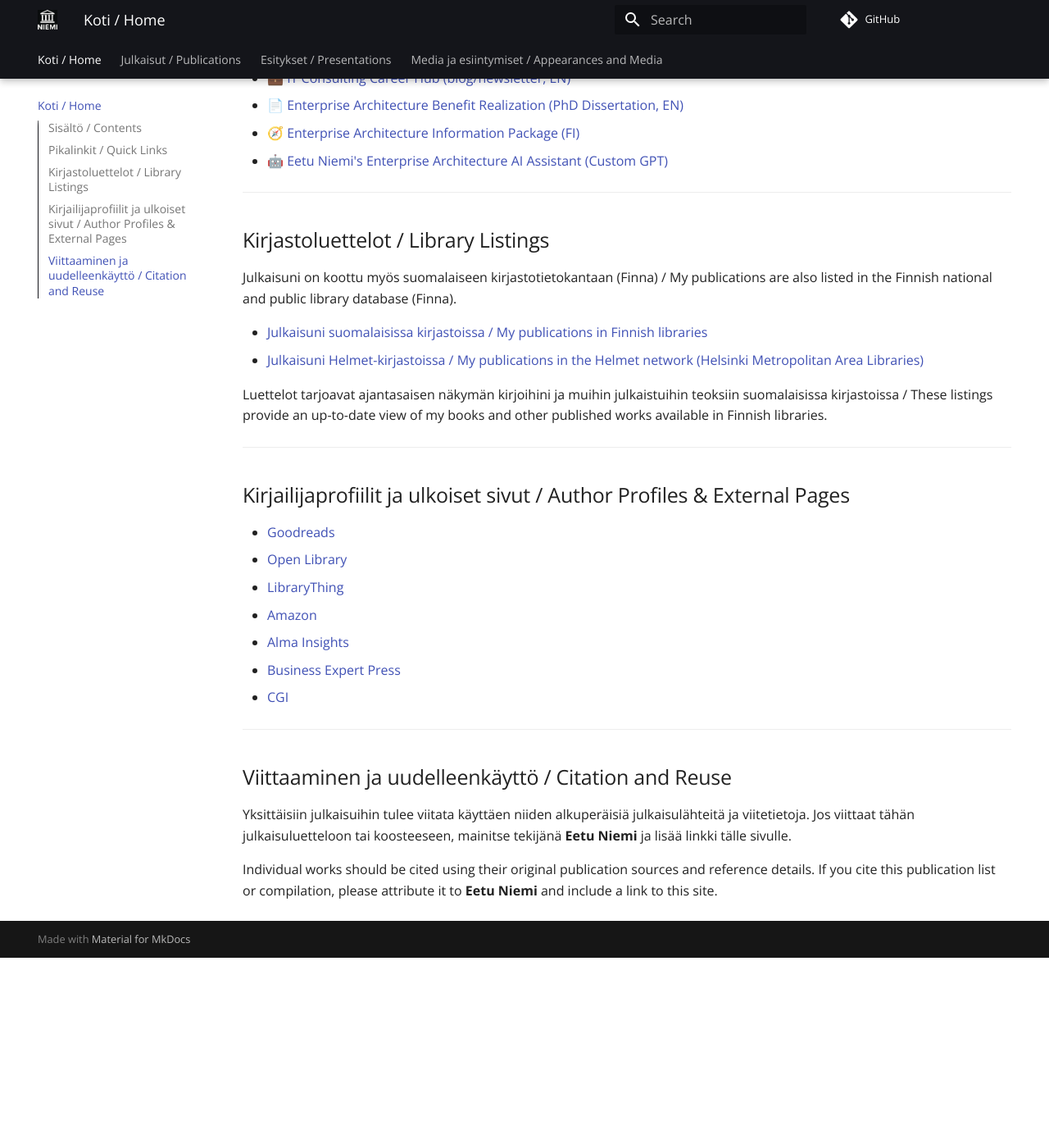
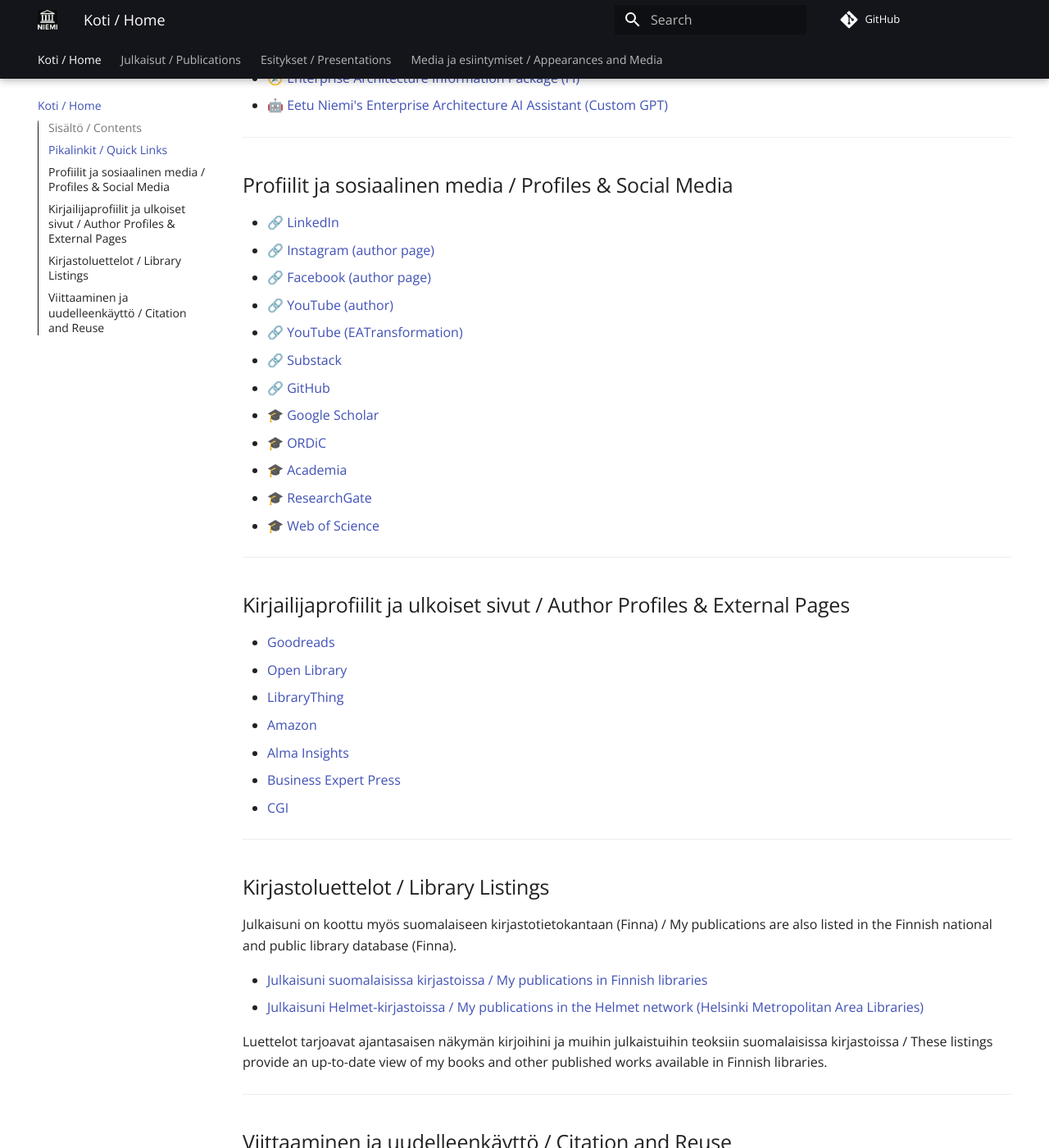
Before and after one commit to eetuniemiphd/eetuniemi, an MkDocs documentation site: the page built from docs/index.md, in a window 1280 px wide and 1400 px high, scrolled down 1137 px. Shown: the whole window at 82% size. Built offline with MkDocs 1.6.1 and Material for MkDocs 9.7.7, drawn with Linux system fonts in a browser that asks for light colours; comment, search, counter and statistics services are not loaded; before the commit the page ends 2305 px from its top, so only the background shows below that; some of the changed text lies outside the part shown.

Commit message:
Update index.md

```diff
--- a/docs/index.md
+++ b/docs/index.md
@@ -21,20 +21,47 @@
 
 ## Pikalinkit / Quick Links
 
-- 🔗 [LinkedIn](https://www.linkedin.com/in/eetuniemiphd)
-- 🔗 [Instagram](https://www.instagram.com/eetuniemi.author)
-- 🔗 [Facebook (author page)](https://www.facebook.com/profile.php?id=61577058500196)
-- 🔗 [Goodreads (author page)](https://www.goodreads.com/author/show/21342428.Eetu_Niemi)
 - 🏠 Personal home page: [FI](https://eetuniemi.fi) / [EN](https://eetuniemi.net)
-- 📖 [Enterprise Architecture: Your Guide to Organizational Transformation](https://enterprisearchitectureguide.com)
-- 📚 [Kokonaisarkkitehtuuri – Oppaasi organisaation muutosmatkalla (book, FI)](https://kokonaisarkkitehtuuri.com)
-- 📒📘 [IT Consulting Career Books – Two practical guides for professionals (book, EN)](https://itconsulting.eetuniemi.net)
+- ✍️ [Medium](https://medium.com/@eetuniemi)
+- 🖇️ [About.me](https://about.me/eetuniemi)
+- 📘 [Enterprise Architecture: Your Guide to Organizational Transformation](https://enterprisearchitectureguide.com)
+- 📙 [Kokonaisarkkitehtuuri – Oppaasi organisaation muutosmatkalla (book, FI)](https://kokonaisarkkitehtuuri.com)
+- 📚 [IT Consulting Career Books – Two practical guides for professionals (book, EN)](https://itconsulting.eetuniemi.net)
 - 📕 [Pohjoisen tie (novel, FI)](https://pohjoisentie.eetuniemi.fi)
 - ✍️ [Enterprise Architecture Transformation (blog/newsletter, EN)](https://www.eatransformation.com)
-- 💼 [IT Consulting Career Hub (blog/newsletter, EN)](https://www.itconsultingcareer.com)
-- 📄 [Enterprise Architecture Benefit Realization (PhD Dissertation, EN)](http://urn.fi/URN:ISBN:978-952-15-3850-6)
+- ✍️ [IT Consulting Career Hub (blog/newsletter, EN)](https://www.itconsultingcareer.com)
+- 🎓 [Enterprise Architecture Benefit Realization (PhD Dissertation, EN)](http://urn.fi/URN:ISBN:978-952-15-3850-6)
 - 🧭 [Enterprise Architecture Information Package (FI)](https://kokonaisarkkitehtuuri.org)
 - 🤖 [Eetu Niemi's Enterprise Architecture AI Assistant (Custom GPT)](https://chatgpt.com/g/g-69284a2eedf8819199371368afbb866b-eetu-niemi-s-enterprise-architecture-assistant)
+
+---
+
+## Profiilit ja sosiaalinen media / Profiles & Social Media
+
+- 🔗 [LinkedIn](https://www.linkedin.com/in/eetuniemiphd)
+- 🔗 [Instagram (author page)](https://www.instagram.com/eetuniemi.author)
+- 🔗 [Facebook (author page)](https://www.facebook.com/profile.php?id=61577058500196)
+- 🔗 [YouTube (author)](https://www.youtube.com/@eetuniemiphd)
+- 🔗 [YouTube (EATransformation)](https://www.youtube.com/@eatransformation)
+- 🔗 [Substack](https://substack.com/@eetuniemi)
+- 🔗 [GitHub](https://github.com/eetuniemiphd)
+- 🎓 [Google Scholar](https://scholar.google.com/citations?user=Fng415gAAAAJi)
+- 🎓 [ORDiC](https://orcid.org/0000-0002-2359-0336)
+- 🎓 [Academia](https://independent.academia.edu/EetuNiemi)
+- 🎓 [ResearchGate](https://www.researchgate.net/profile/Eetu-Niemi)
+- 🎓 [Web of Science](https://www.webofscience.com/wos/author/record/OTG-7942-2025)
+
+---
+
+## Kirjailijaprofiilit ja ulkoiset sivut / Author Profiles & External Pages
+
+- [Goodreads](https://www.goodreads.com/author/show/21342428.Eetu_Niemi)
+- [Open Library](https://openlibrary.org/authors/OL9626398A/Eetu_Niemi)
+- [LibraryThing](https://www.librarything.com/author/niemieetu)
+- [Amazon](https://www.amazon.com/stores/Eetu-Niemi/author/B09198631S?ccs_id=3843f650-164e-459b-9546-176a9c4761fb)
+- [Alma Insights](https://kirjakauppa.almainsights.fi/sivu/kirjailijat/niemi-eetu)
+- [Business Expert Press](https://www.businessexpertpress.com/eetu-niemi)
+- [CGI](https://www.cgi.com/fi/fi/experts/eetu-niemi)
 
 ---
 
```
Also changed, not shown: other parts of docs/index.md (+0 -11 lines).
